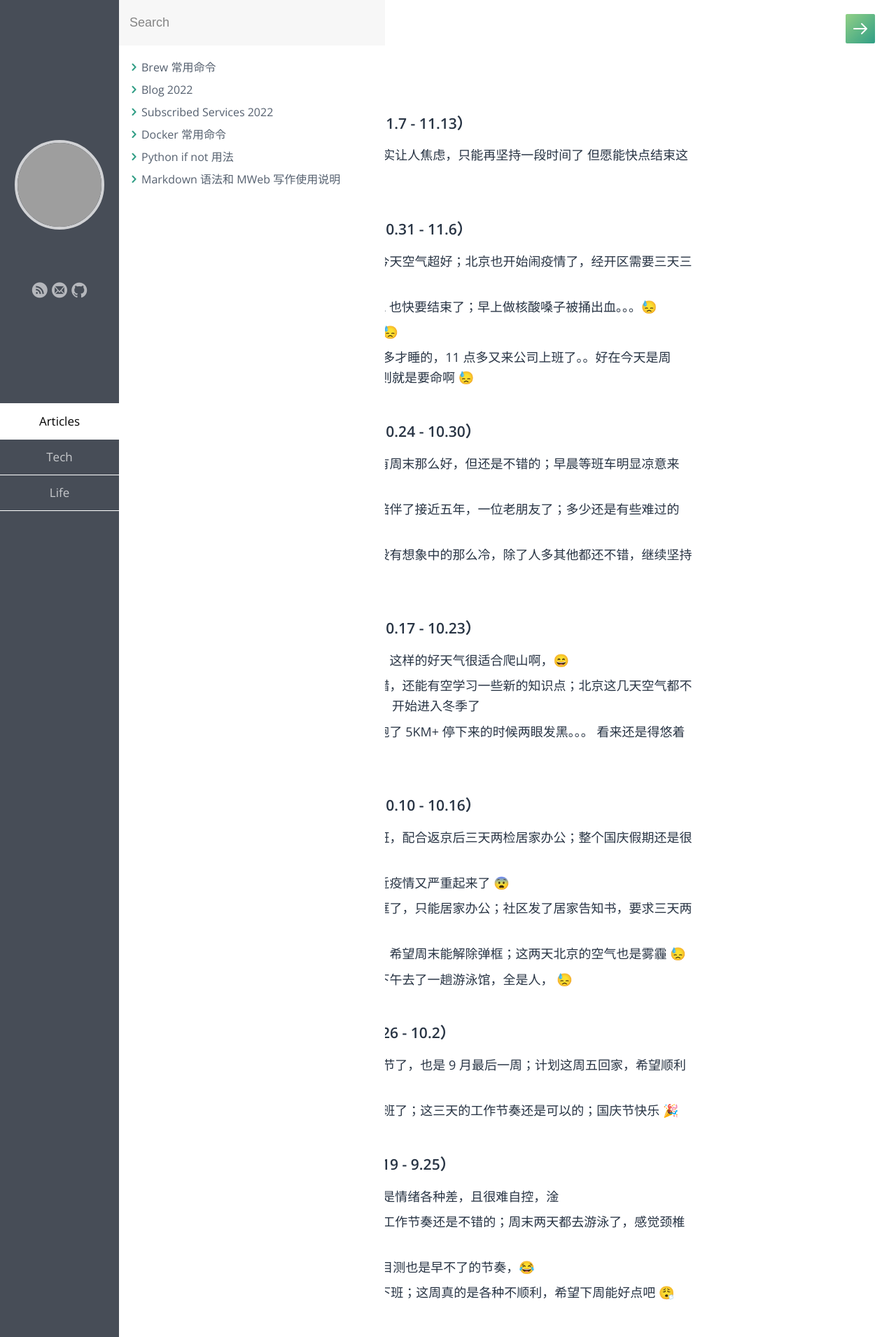
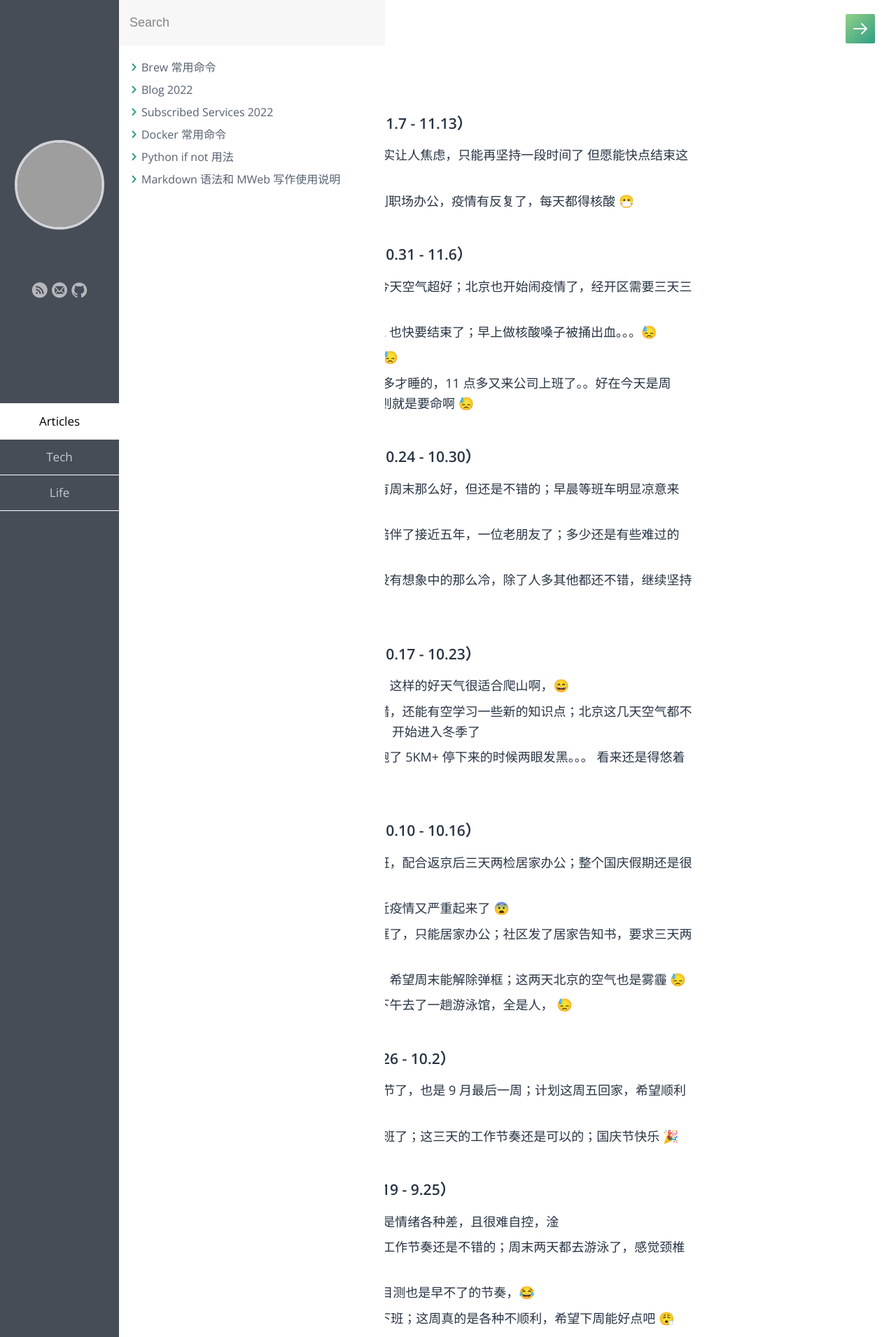
Before and after one commit to samxupeiran/samxupeiran.github.io, a Jekyll site: the page built from _posts/life/2022-05-06-my-blog.md, in a window 1280 px wide. Shown: the top 1910 px of the page at 70% size. Built offline with Jekyll 4.4.1, drawn with Linux system fonts in a browser that asks for light colours; some web fonts are replaced; grey boxes are pictures that could not be loaded.

Commit message:
feat: add weekly blog 11.8

```diff
--- a/_posts/life/2022-05-06-my-blog.md
+++ b/_posts/life/2022-05-06-my-blog.md
@@ -8,6 +8,7 @@ tags: Blog
 
 - ### 2022 年 11 月 第 2 周（11.7 - 11.13）
      - 11.7 周一，最近的工作着实让人焦虑，只能再坚持一段时间了 但愿能快点结束这样的状态 😮‍💨
+     - 11.8 今天通知这周 50% 到职场办公，疫情有反复了，每天都得核酸 😷
 
 - ### 2022 年 11 月 第 1 周（10.31 - 11.6）
      - 10.31 昨夜起大风降温，今天空气超好；北京也开始闹疫情了，经开区需要三天三检 淦
```
